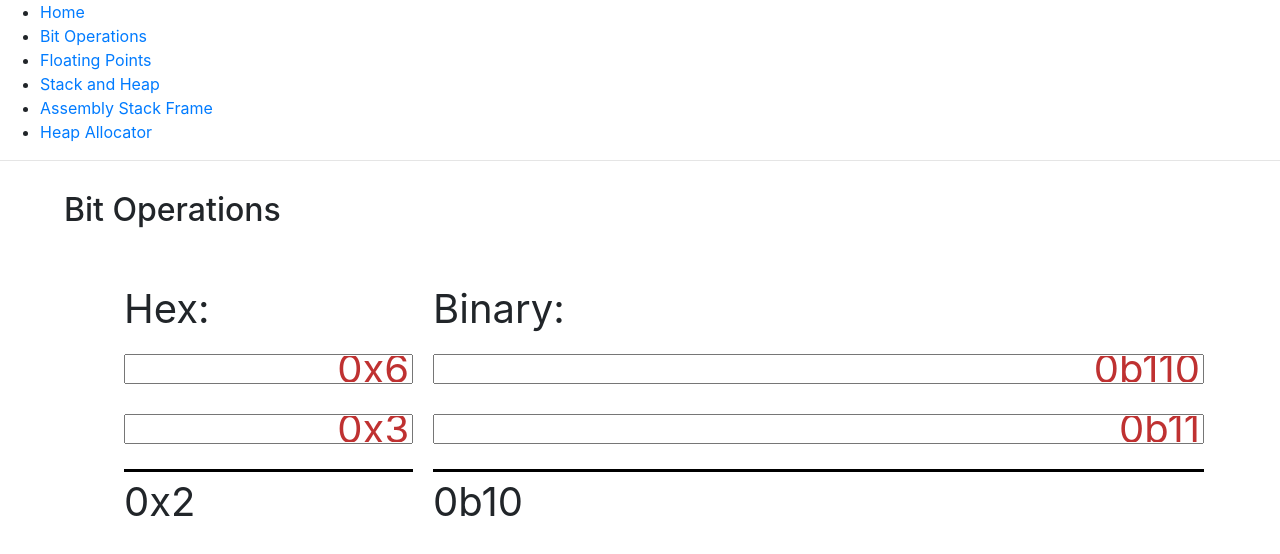
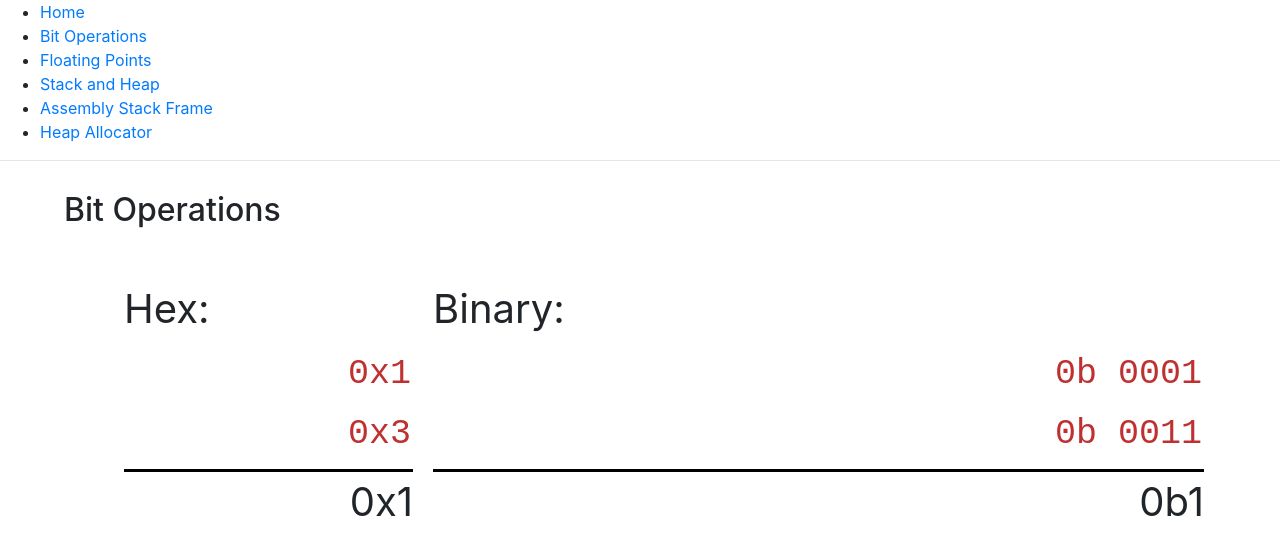
Before and after one commit to mdrach/cs107-apps, a React (Create React App) app: page /bit_operations in a window 1280 px wide. Shown: the top 554 px of the page. Built offline with nearby package versions, Linux system fonts and the light colour scheme.

Commit message:
split out binary/hex string<->int conversion helpers

```diff
--- a/src/apps/bit_operations.js
+++ b/src/apps/bit_operations.js
@@ -1,4 +1,5 @@
 import React from "react";
+import ValUtils from "../helpers/valUtils"
 // import ContentEditable from "react-contenteditable";
 
 
@@ -6,36 +7,20 @@ class BitOperations extends React.Component {
   constructor(props) {
     super(props);
     this.state = {
-      val1: 6,
+      val1: 1,
       val2: 3,
-      operation: "&"
+      operation: "&",
     };
   }
 
-	convertInput = (val, base) => {
-    if (val.length >= 2 && (val[1].toLowerCase() === "b" ||
-        val[1].toLowerCase() === "x"))   // TODO make this less hacky
-      val = val.substring(2);
-
-
-    // Error check
-    if (val === "")
-      val = 0;
-    if ((base === 16 && !/^[0-9a-fA-F]+$/.test(val)) ||
-        (base === 2 && !/^[0-1]+$/.test(val)))
-      return null;
-
-		return parseInt(val, base);
-	}
-
   handleChangeVal1 = (e, base) => {
-		let inputAsInt = this.convertInput(e.target.value, base);
+    let inputAsInt = ValUtils.fromString(e.target.value, base);
     if (inputAsInt == null) return;
     this.setState({val1: inputAsInt});
   }
 
   handleChangeVal2 = (e, base) => {
-		let inputAsInt = this.convertInput(e.target.value, base);
+    let inputAsInt = ValUtils.fromString(e.target.value, base);
     if (inputAsInt == null) return;
     this.setState({val2: inputAsInt});
   }
@@ -63,14 +48,14 @@ class BitOperations extends React.Component {
           <div>
             <input
               type="text"
-								value={"0x" + this.state.val1.toString(16)}
+              value={ValUtils.toHexString(this.state.val1)}
               onChange={(e) => this.handleChangeVal1(e, 16)}
             />
           </div>
           <div>
             <input
               type="text"
-								value={"0x" + this.state.val2.toString(16)}
+              value={ValUtils.toHexString(this.state.val2)}
               onChange={(e) => this.handleChangeVal2(e, 16)}
             />
           </div>
@@ -81,6 +66,11 @@ class BitOperations extends React.Component {
       </div>
     );
 
+    let numDigits = ValUtils.maxNumBinaryDigits(
+      this.state.val1,
+      this.state.val2
+    )  // add zeros to make both binary inputs same length
+
     let binaryInput = (
       <div className="inputModule binaryInputModule">
         <div>
@@ -90,14 +80,14 @@ class BitOperations extends React.Component {
           <div>
             <input
               type="text"
-								value={"0b" + this.state.val1.toString(2)}
+              value={ValUtils.toBinaryString(this.state.val1, numDigits)}
               onChange={(e) => this.handleChangeVal1(e, 2)}
             />
           </div>
           <div>
             <input
               type="text"
-								value={"0b" + this.state.val2.toString(2)}
+              value={ValUtils.toBinaryString(this.state.val2, numDigits)}
               onChange={(e) => this.handleChangeVal2(e, 2)}
             />
           </div>
--- /dev/null
+++ b/src/helpers/valUtils.js
@@ -0,0 +1,86 @@
+
+const MAX_BYTES = 4;
+
+class ValUtils {
+  static calcNumBinaryDigits(val) {
+    return Math.ceil(val.toString(2).length / 4) * 4;
+  }
+
+  static maxNumBinaryDigits(val1, val2) {
+    return Math.max(
+      ValUtils.calcNumBinaryDigits(val1),
+      ValUtils.calcNumBinaryDigits(val2)
+    );
+  }
+
+  static fromString(val, base) {
+    if (base == 2) return ValUtils.fromBinaryString(val);
+    if (base == 16) return ValUtils.fromHexString(val);
+    return null;
+  }
+
+  static fromBinaryString(val) {
+    val = val.replace(/\s/g, '');  //remove spaces
+    if (val.length >= 2 && val.substring(0,2).toLowerCase() == "0b") {
+      val = val.substring(2);
+    }
+
+    //Error check
+    if (!/^[0-1]+$/.test(val)) {
+      return;
+    }
+    if (val.length > MAX_BYTES * 4) {
+      if (val[0] != 0) {
+      return;
+      } else {
+        val = val.substring(1);
+      }
+    }
+    return parseInt(val, 2);
+  }
+
+  static fromHexString(val) {
+    val = val.replace(/\s/g, '');  //remove spaces
+    if (val.length >= 2 && val.substring(0,2).toLowerCase() == "0x") {
+      val = val.substring(2);
+    }
+
+    // Error check
+    if (val === "")
+      return 0;
+    if (!/^[0-9a-fA-F]+$/.test(val)) { // not valid hex
+      return;
+    }
+    if (val.length > MAX_BYTES * 2) {
+      if (val[0] != 0) { // too long
+      return;
+      } else {
+        val = val.substring(1);
+      }
+    }
+    return parseInt(val, 16);
+  }
+
+  static toBinaryString(val, numDigits = 32) {
+    let valAsString = val.toString(2);
+    let leadingZeros = Array(numDigits + 1 - valAsString.length).join("0");
+    let entireNumber = leadingZeros + valAsString;
+    let i = 0;
+    while (i < entireNumber.length) {
+      if (i % 5 == 0){
+        entireNumber = entireNumber.substring(0,i) + " " + entireNumber.substring(i);
+      }
+      i++;
+    }
+    return "0b" + entireNumber;
+  }
+
+  static toHexString(val) {
+    let valAsString = val.toString(16);
+    let leadingZeros = ""; //Array(MAX_BYTES * 2 + 1 - valAsString.length).join("0");
+    return "0x" + leadingZeros + valAsString;
+  }
+}
+
+
+export default ValUtils;
```
Also changed, not shown: src/App.css. Lines whose indentation alone changed are shown as unchanged.
